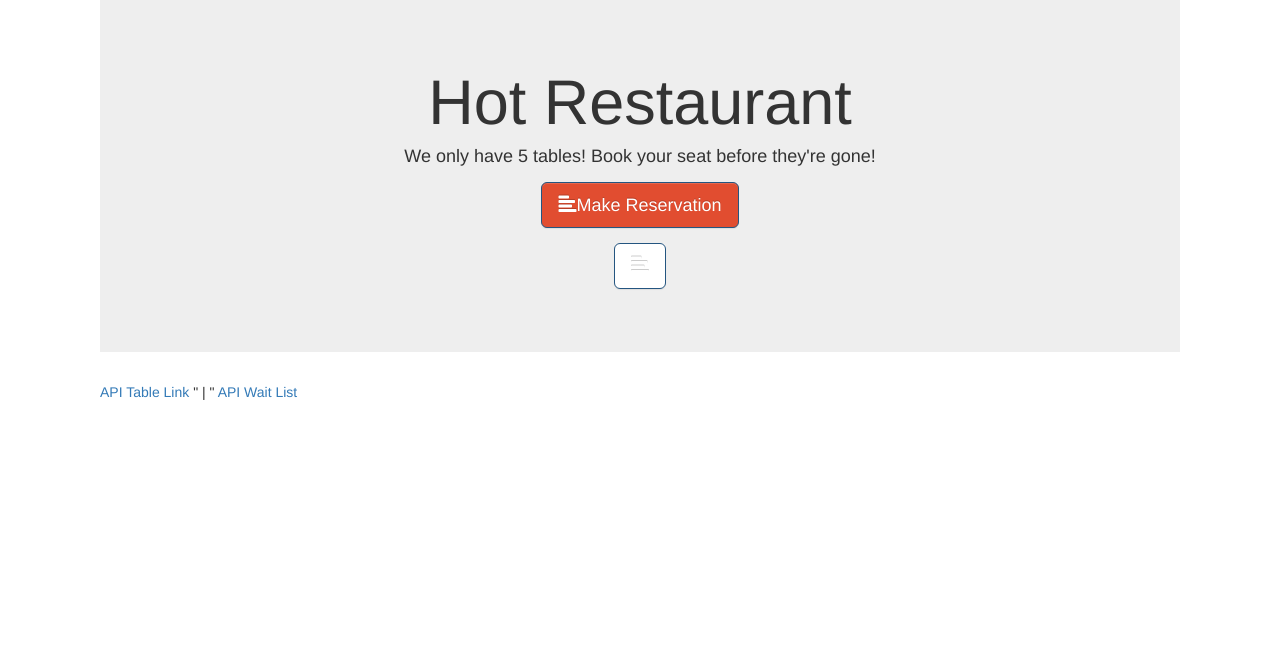
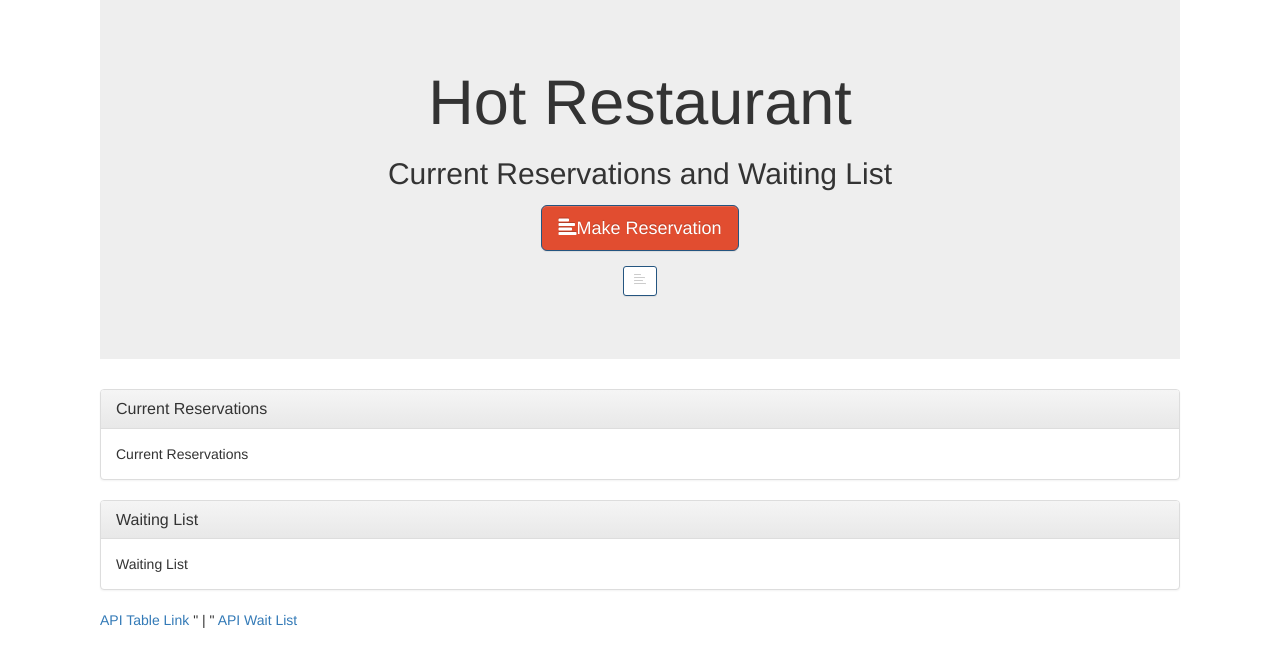
Before and after one commit to kjmbaldwin/express-reservation-app, a website: page tables.html in a window 1280 px wide. Drawn offline with nearby package versions, Linux system fonts and the light colour scheme.

Commit message:
express-reservation-app

```diff
--- a/assets/style.css
+++ b/assets/style.css
@@ -16,3 +16,8 @@
 #home-button {
 	background: white;
 }
+
+.panel-container {
+	margin-left: 100px;
+	margin-right: 100px;
+}
--- a/tables.html
+++ b/tables.html
@@ -21,9 +21,29 @@
 <body>
 	<div class="jumbotron">
   <h1><center>Hot Restaurant<center></h1>
-  <h4><center>We only have 5 tables! Book your seat before they're gone!<center></h4>
+  <h2><center>Current Reservations and Waiting List<center></h2>
   <p><center><a class="btn btn-primary btn-lg" href="reserve.html" role="button" id="button2"><span class="glyphicon glyphicon-align-left" id="glyphicon glyphicon-home" aria-hidden="true"></span>Make Reservation</a><center></p>
-    <p><center><a class="btn btn-primary btn-lg" href="index.html" role="button" id="home-button" ><span class="glyphicon glyphicon-align-left" id="glyphicon glyphicon-home" aria-hidden="true"></span></a><center></p>
+    <p><center><a class="btn btn-primary btn-sm" href="index.html" role="button" id="home-button"><span class="glyphicon glyphicon-align-left" id="glyphicon glyphicon-home" aria-hidden="true"></span></a><center></p>
+</div>
+<div class="panel-container">
+<div class="panel panel-default">
+  <div class="panel-heading">
+    <h3 class="panel-title">Current Reservations</h3>
+  </div>
+  <div class="panel-body">
+    Current Reservations
+  </div>
+</div>
+</div>
+<div class="panel-container">
+<div class="panel panel-default">
+  <div class="panel-heading">
+    <h3 class="panel-title">Waiting List</h3>
+  </div>
+  <div class="panel-body">
+    Waiting List
+  </div>
+</div>
 </div>
 </body>
 
```
Also changed, not shown: index.html (+1 -1 lines).
